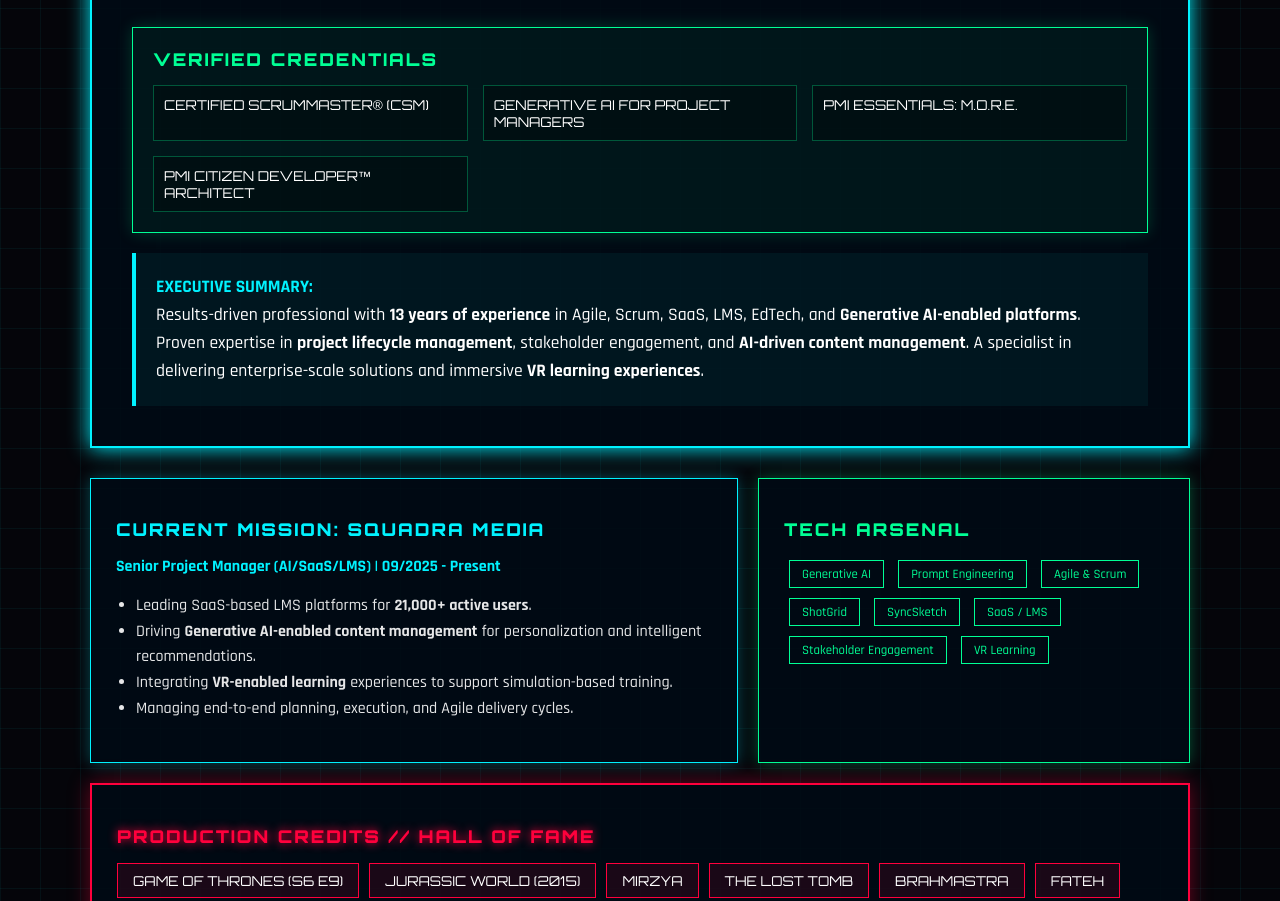
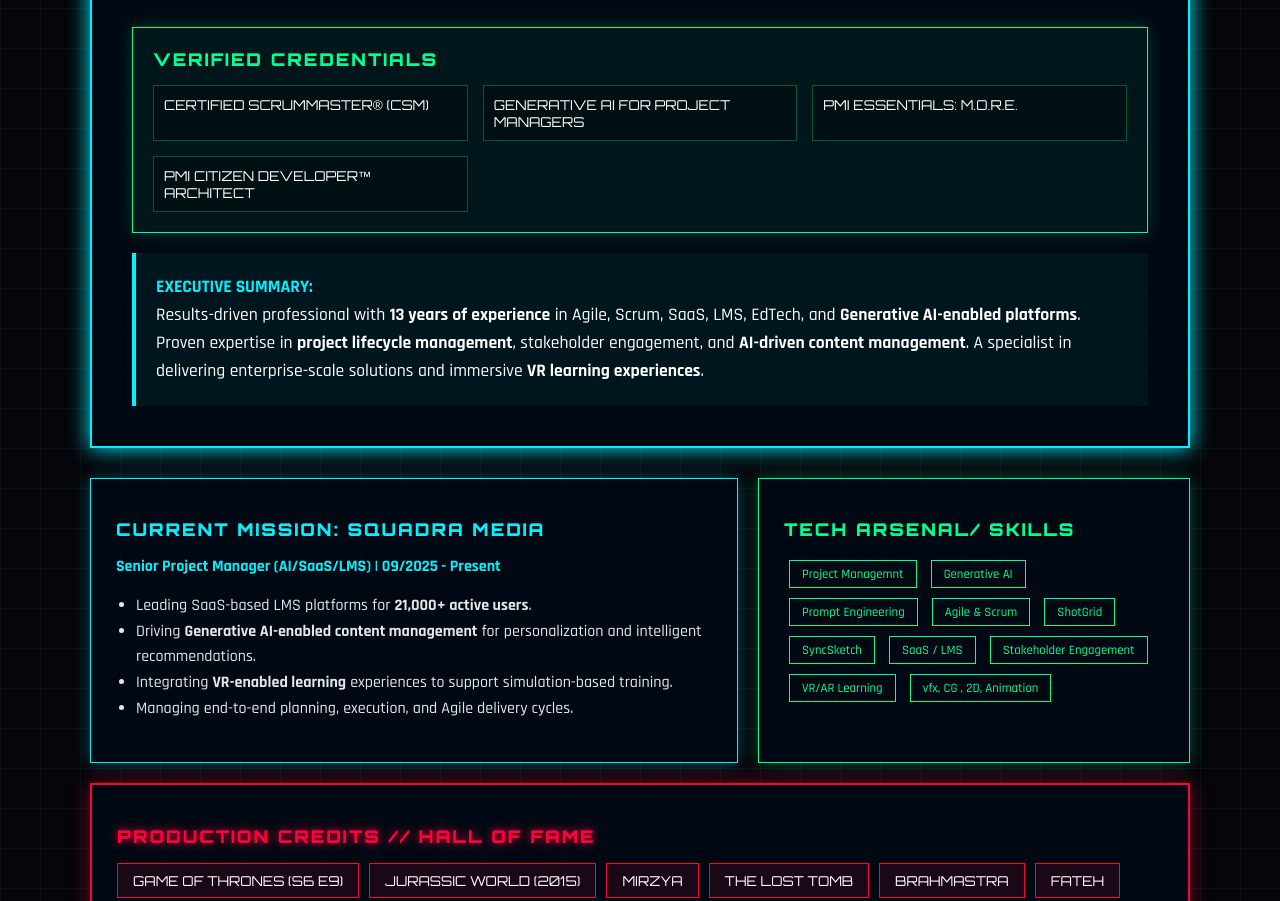
Before and after one commit to ShobhittMishra/shobhit-mishra-portfolio, a plain HTML site: page index.html in a window 1280 px wide. Shown: the part 192-1093 px from the top of the page. Drawn offline with Linux system fonts and the light colour scheme.

Commit message:
Update index.html

```diff
--- a/index.html
+++ b/index.html
@@ -216,7 +216,8 @@
         </div>
 
         <div class="panel green-border">
-            <h2 class="green-text">TECH ARSENAL</h2>
+            <h2 class="green-text">TECH ARSENAL/ SKILLS</h2>
+            <div class="skill-tag">Project Managemnt </div>
             <div class="skill-tag">Generative AI</div>
             <div class="skill-tag">Prompt Engineering</div>
             <div class="skill-tag">Agile & Scrum</div>
@@ -224,7 +225,8 @@
             <div class="skill-tag">SyncSketch</div>
             <div class="skill-tag">SaaS / LMS</div>
             <div class="skill-tag">Stakeholder Engagement</div>
-            <div class="skill-tag">VR Learning</div>
+            <div class="skill-tag">VR/AR Learning</div>
+            <div class="skill-tag">vfx, CG , 2D, Animation </div>
         </div>
 
         <div class="panel red-border" style="grid-column: 1 / -1;">
```
